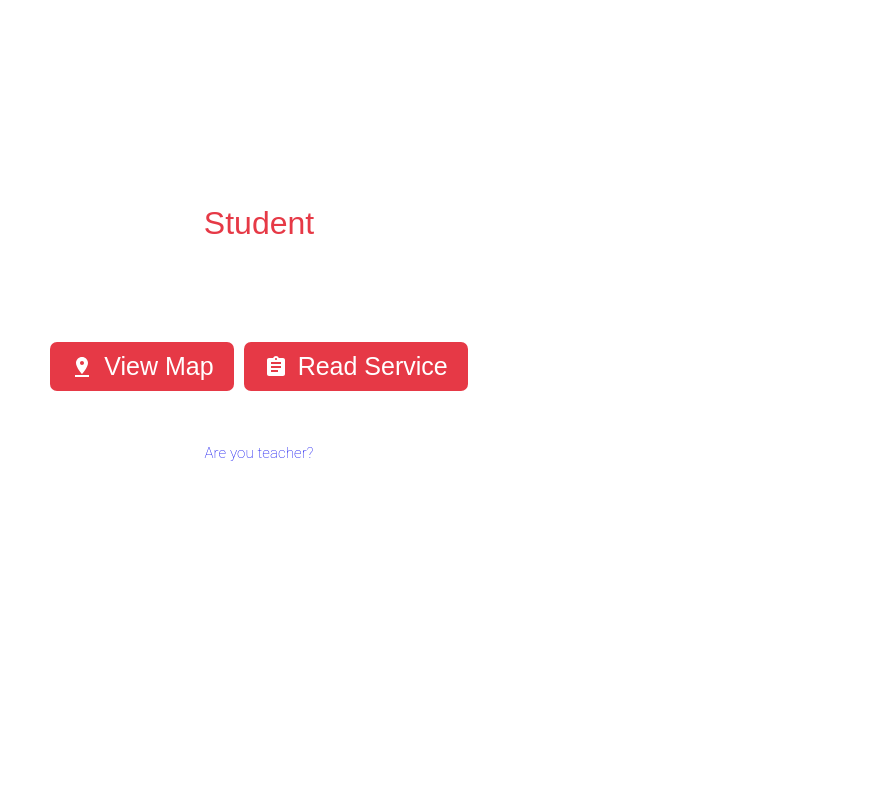
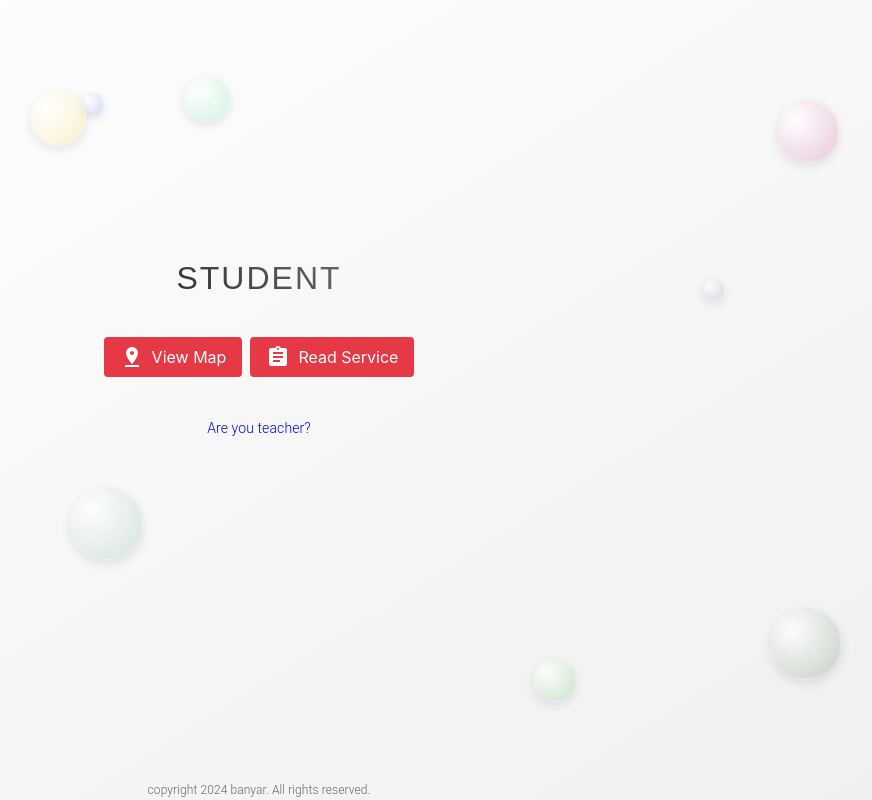
Before and after one commit to minbanyartalahtaw/au-helper-next-js-version, a Next.js app: page / in a window 1280 px wide. Shown: the whole page, without its empty margins (381-1253 px from the left). Built offline with nearby package versions, Linux system fonts and the light colour scheme.

Commit message:
version 1

```diff
--- a/src/app/layout.tsx
+++ b/src/app/layout.tsx
@@ -14,7 +14,7 @@ const geistMono = localFont({
 });
 
 export const metadata: Metadata = {
-  title: "Create Next App",
+  title: "au helper",
   description: "Generated by create next app",
 };
 
--- a/src/app/page.module.css
+++ b/src/app/page.module.css
@@ -2,31 +2,31 @@
   display: flex;
   flex-direction: row;
   align-items: center;
-  background-color: #e63946;
-  padding: 10px 20px;
-  border-radius: 7px;
+  background-color: transparent;
+  padding: 8px 16px;
+
+  border-radius: 4px;
   color: white;
   cursor: pointer;
-  transform: scale(1);
-  transition: all 0.1s ease-in-out;
-  animation-name: moveButtonTop;
-  animation-duration: 0.5s;
-  animation-iteration-count: 1;
-  animation-timing-function: ease-in-out;
-}
-.button:active {
-  transform: scale(0.96);
-}
-.Buttonicon {
-  font-size: 40px;
-  margin-right: 10px;
-}
-.buttonText {
-  font-size: 25px;
-  font-weight: 200;
-  font-family: sans-serif;
+  background-color: #e63946;
+  transition: all 0.2s ease;
+  animation: moveButtonTop 0.5s ease-in-out;
 }
 
+.button:active {
+  transform: scale(0.98);
+}
+
+.Buttonicon {
+  font-size: 24px;
+  margin-right: 8px;
+}
+
+.buttonText {
+  font-size: 16px;
+  font-weight: 400;
+  font-family: -apple-system, BlinkMacSystemFont, "Segoe UI", Roboto, sans-serif;
+}
 @keyframes moveButtonTop {
   0% {
     opacity: 0;
--- a/src/app/page.tsx
+++ b/src/app/page.tsx
@@ -4,6 +4,7 @@ import AssignmentIcon from "@mui/icons-material/Assignment";
 import style from "./page.module.css";
 import Link from "next/link";
 import { Typography } from "@mui/material";
+import { motion } from "framer-motion";
 export default function Home() {
   return (
     <div
@@ -13,28 +14,34 @@ export default function Home() {
         alignItems: "center",
         height: "100vh",
         flexDirection: "column",
-      }}
-    >
-      <h1
+      }}>
+      <motion.h5
+        initial={{ opacity: 0, y: -50 }}
+        animate={{ opacity: 1, y: 0 }}
+        transition={{ duration: 0.8, ease: "easeOut" }}
         style={{
-          color: "#e63946",
-          fontFamily: "sans-serif",
-          fontWeight: 100,
-          marginTop: "-130px",
-        }}
-      >
+          color: "#333",
+          fontFamily: "Arial, sans-serif",
+          fontWeight: 300,
+          marginTop: "-100px",
+          background: "linear-gradient(45deg, #333, #666)",
+          WebkitBackgroundClip: "text",
+          WebkitTextFillColor: "transparent",
+          fontSize: "2rem",
+          letterSpacing: "2px",
+          textTransform: "uppercase",
+        }}>
         Student
-      </h1>
+      </motion.h5>
       <div
         className={style.buttonContainer}
         style={{
           display: "flex",
           justifyContent: "center",
           alignItems: "center",
-          gap: "10px",
-          marginTop: "100px",
-        }}
-      >
+          gap: "8px",
+          marginTop: "40px",
+        }}>
         <Link href="/student/map" style={{ textDecoration: "none" }}>
           <div className={style.button}>
             <PinDropIcon className={style.Buttonicon} />
@@ -51,12 +58,102 @@ export default function Home() {
       <Typography
         variant="h6"
         component="p"
-        sx={{ mt: "50px", fontWeight: 200, fontSize: "15px" }}
-      >
+        sx={{ mt: "40px", fontWeight: 300, fontSize: "14px" }}>
         <Link href="/teacher" style={{ textDecoration: "none" }}>
           Are you teacher?
         </Link>
       </Typography>
+
+      <Typography
+        variant="h6"
+        component="p"
+        sx={{
+          position: "fixed",
+          bottom: 0,
+          width: "100%",
+          fontWeight: 300,
+          fontSize: "12px",
+          textAlign: "center",
+          color: "#666",
+        }}>
+        copyright 2024 banyar. All rights reserved.
+      </Typography>
+
+      <motion.div
+        style={{
+          position: "fixed",
+          bottom: 0,
+          left: 0,
+          width: "100%",
+          height: "100%",
+          zIndex: -1,
+          background: "linear-gradient(to bottom right, #ffffff, #f0f0f0)",
+          overflow: "hidden",
+        }}>
+        {Array.from({ length: 8 }).map((_, index) => {
+          const size = Math.random() * 60 + 20;
+          const initialX = Math.random() * 100;
+          const initialY = Math.random() * 100;
+          const duration = Math.random() * 8 + 5;
+          const delay = Math.random() * 2;
+
+          return (
+            <motion.div
+              key={index}
+              initial={{
+                x: `${initialX}vw`,
+                y: `${initialY}vh`,
+                scale: 0,
+              }}
+              animate={{
+                x: [
+                  `${initialX}vw`,
+                  `${(initialX + 20) % 100}vw`,
+                  `${(initialX - 10) % 100}vw`,
+                  `${initialX}vw`,
+                ],
+                y: [
+                  `${initialY}vh`,
+                  `${(initialY - 15) % 100}vh`,
+                  `${(initialY + 25) % 100}vh`,
+                  `${initialY}vh`,
+                ],
+                scale: [0, 1, 0.8, 1],
+              }}
+              transition={{
+                duration: duration,
+                repeat: Infinity,
+                delay: delay,
+                ease: "easeInOut",
+              }}
+              whileHover={{ scale: 1.2 }}
+              drag
+              dragConstraints={{
+                top: 0,
+                left: 0,
+                right: window.innerWidth,
+                bottom: window.innerHeight,
+              }}
+              style={{
+                position: "absolute",
+                width: size,
+                height: size,
+                borderRadius: "50%",
+                background: `radial-gradient(circle at 30% 30%,
+                  rgba(255,255,255,0.8),
+                  rgba(${Math.random() * 255},${Math.random() * 255},${
+                  Math.random() * 255
+                },0.2)
+                )`,
+                backdropFilter: "blur(2px)",
+                border: "1px solid rgba(255,255,255,0.3)",
+                cursor: "pointer",
+                boxShadow: "0 4px 12px rgba(0,0,0,0.1)",
+              }}
+            />
+          );
+        })}
+      </motion.div>
     </div>
   );
 }
```
Also changed, not shown: src/app/student/map/page.tsx (+7 -0 lines), src/app/teacher/page.tsx (+10 -0 lines).
